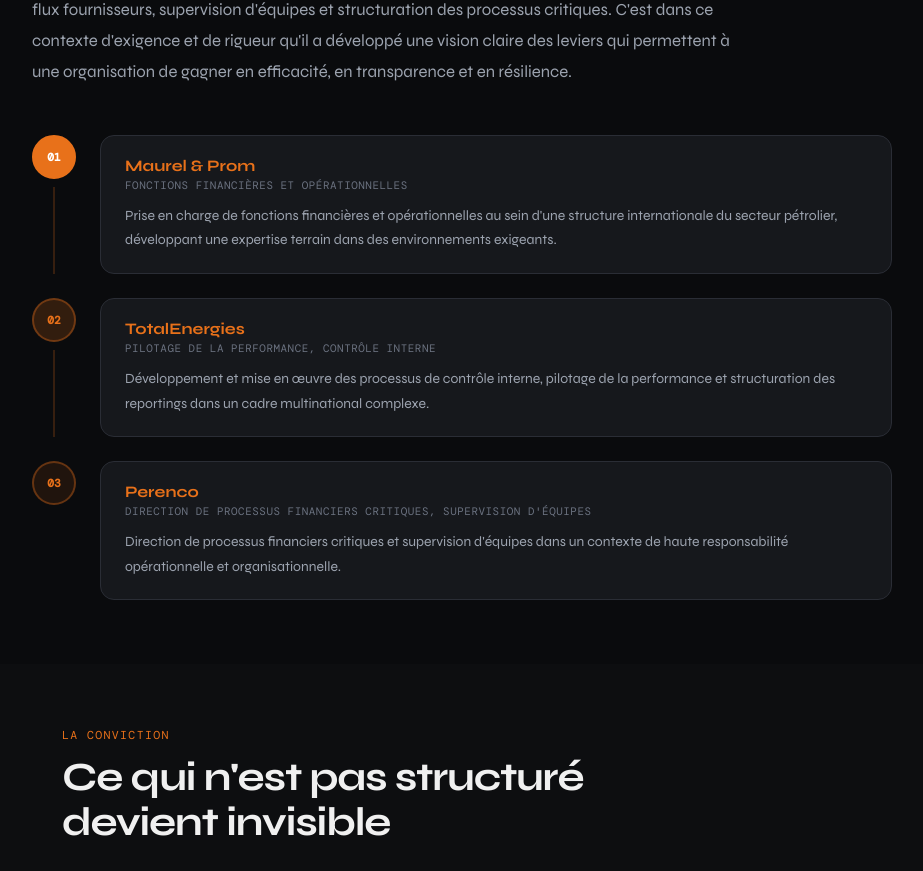
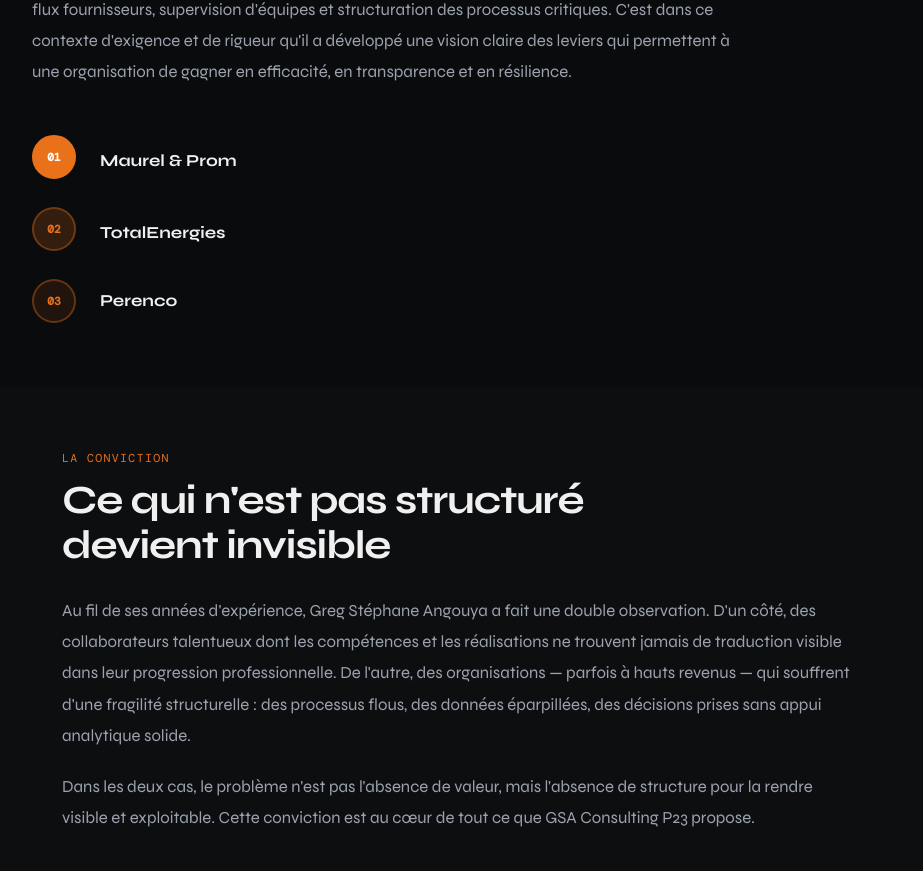
Before and after one commit to angouyag/gsaconsulting-website, a Next.js app: page /a-propos in a window 1280 px wide. Shown: the part 1020-1891 px from the top of the page, without its empty margins (178-1101 px from the left). Built offline with nearby package versions, Linux system fonts and the light colour scheme.

Commit message:
fix: simplify timeline to company names only, no role or description

```diff
--- a/src/app/a-propos/page.tsx
+++ b/src/app/a-propos/page.tsx
@@ -13,21 +13,9 @@ const C = {
 }
 
 const TIMELINE = [
-  {
-    company: 'Maurel & Prom',
-    role: 'Fonctions financières et opérationnelles',
-    desc: "Prise en charge de fonctions financières et opérationnelles au sein d'une structure internationale du secteur pétrolier, développant une expertise terrain dans des environnements exigeants.",
-  },
-  {
-    company: 'TotalEnergies',
-    role: 'Pilotage de la performance, contrôle interne',
-    desc: "Développement et mise en œuvre des processus de contrôle interne, pilotage de la performance et structuration des reportings dans un cadre multinational complexe.",
-  },
-  {
-    company: 'Perenco',
-    role: 'Direction de processus financiers critiques, supervision d\'équipes',
-    desc: "Direction de processus financiers critiques et supervision d'équipes dans un contexte de haute responsabilité opérationnelle et organisationnelle.",
-  },
+  'Maurel & Prom',
+  'TotalEnergies',
+  'Perenco',
 ]
 
 const DOMAINES = [
@@ -168,10 +156,9 @@ export default function AProposPage() {
 
             {/* Timeline */}
             <div style={{ display: 'flex', flexDirection: 'column', gap: 0 }}>
-              {TIMELINE.map((item, i) => (
-                <div key={item.company} style={{ display: 'flex', gap: '1.5rem', alignItems: 'stretch' }}>
-                  {/* Step indicator */}
-                  <div style={{ display: 'flex', flexDirection: 'column', alignItems: 'center', flexShrink: 0, paddingBottom: i < TIMELINE.length - 1 ? '1.5rem' : 0 }}>
+              {TIMELINE.map((company, i) => (
+                <div key={company} style={{ display: 'flex', gap: '1.5rem', alignItems: 'stretch' }}>
+                  <div style={{ display: 'flex', flexDirection: 'column', alignItems: 'center', flexShrink: 0, paddingBottom: i < TIMELINE.length - 1 ? '1.25rem' : 0 }}>
                     <div style={{
                       width: 44, height: 44, borderRadius: '50%',
                       background: i === 0 ? C.orange : i === 1 ? 'rgba(232,113,26,0.18)' : 'rgba(232,113,26,0.1)',
@@ -187,21 +174,10 @@ export default function AProposPage() {
                     )}
                   </div>
 
-                  {/* Content card */}
-                  <div style={{
-                    background: C.card, border: `1px solid ${C.border}`, borderRadius: 14,
-                    padding: '1.25rem 1.5rem', flex: 1,
-                    marginBottom: i < TIMELINE.length - 1 ? '1.5rem' : 0,
-                  }}>
-                    <div style={{ fontSize: '1rem', fontWeight: 700, color: C.orange, marginBottom: '0.2rem' }}>
-                      {item.company}
-                    </div>
-                    <div className="mono" style={{ fontSize: '0.68rem', color: C.dim, textTransform: 'uppercase', letterSpacing: '0.05em', marginBottom: '0.75rem' }}>
-                      {item.role}
-                    </div>
-                    <p style={{ fontSize: '0.875rem', color: C.muted, lineHeight: 1.75, margin: 0 }}>
-                      {item.desc}
-                    </p>
+                  <div style={{ display: 'flex', alignItems: 'center', marginBottom: i < TIMELINE.length - 1 ? '1.25rem' : 0 }}>
+                    <span style={{ fontSize: '1.05rem', fontWeight: 700, color: C.text }}>
+                      {company}
+                    </span>
                   </div>
                 </div>
               ))}
```
